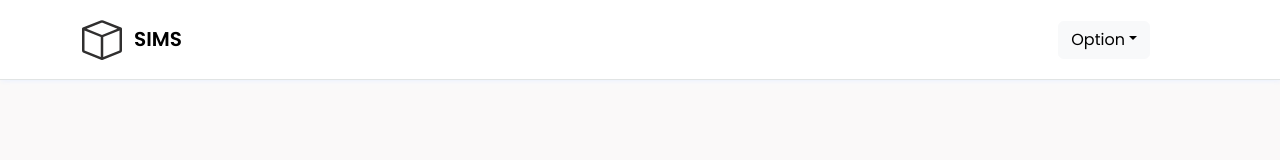
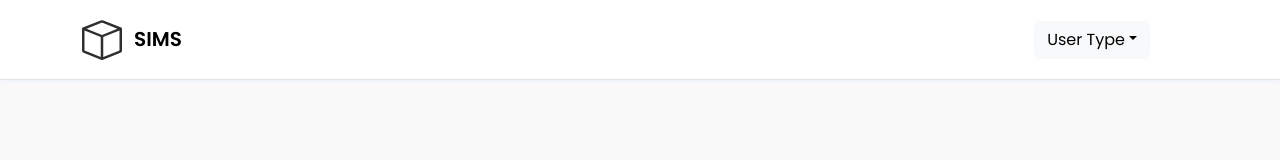
Before and after one commit to MarkRyuo/SalesInventoryManagementSystem_SIMS, a React (Vite) app in the folder client/: page / in a window 1280 px wide. Shown: the top 160 px of the page. Built offline with nearby package versions, Linux system fonts and the light colour scheme.

Commit message:
Subject: Update

```diff
--- a/client/src/components/NavBar/NavLogin.jsx
+++ b/client/src/components/NavBar/NavLogin.jsx
@@ -19,7 +19,7 @@ export const NavLogin = () => {
 
                     <Dropdown>
                         <Dropdown.Toggle variant="light" id="dropdown-split-basic" className="me-5">
-                            Option
+                            User Type
                         </Dropdown.Toggle>
 
                         {/* Dropdown function */}
```
